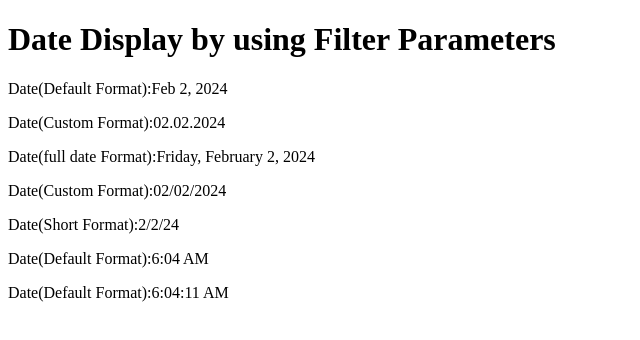
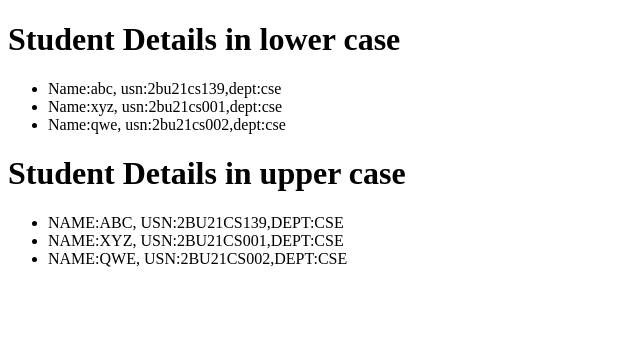
Before and after one commit to Siddarath3670/angular_lab_5sem, a plain HTML site: page pgm12/index.html in a window 1280 px wide. Shown: the whole page, without its empty margins (0-640 px from the left). Drawn offline with nearby package versions, Linux system fonts and the light colour scheme.

Commit message:
Update index.html

```diff
--- a/pgm12/index.html
+++ b/pgm12/index.html
@@ -1,28 +1,37 @@
 <!DOCTYPE html>
 <html lang="en">
+
 <head>
     <meta charset="UTF-8">
     <meta name="viewport" content="width=device-width, initial-scale=1.0">
     <title>Document</title>
     <script src="https://ajax.googleapis.com/ajax/libs/angularjs/1.8.2/angular.min.js"></script>
 </head>
+
 <body>
     <div ng-app="myApp" ng-controller="myCtrl">
-        <h1>Date Display by using Filter Parameters</h1>
-        <p>Date(Default Format):{{today|date}}</p>
-        <p>Date(Custom Format):{{today|date:"dd.MM.y"}}</p>
-        <p>Date(full date  Format):{{today|date:"fullDate"}}</p>
-        <p>Date(Custom Format):{{today|date:"MM/dd/yyyy"}}</p>
-        <p>Date(Short Format):{{today|date:"shortDate"}}</p>
-        <p>Date(Default Format):{{today|date:"shortTime"}}</p>
-        <p>Date(Default Format):{{today|date:"mediumTime"}}</p>
+        <h1>Student Details in lower case</h1>
+        <ul>
+            <li ng-repeat="student in studentList">
+                {{student}}
+            </li>
+        </ul>
 
+        <h1>Student Details in upper case</h1>
+        <ul>
+            <li ng-repeat="student in studentList">
+                {{student | uppercase}}
+            </li>
+        </ul>
     </div>
     <script>
-        var app = angular.module('myApp',[])
-        app.controller('myCtrl',function($scope){
-            $scope.today = new Date();
+        var app = angular.module("myApp", []);
+        app.controller('myCtrl', function ($scope) {
+            $scope.studentList = ['Name:abc, usn:2bu21cs139,dept:cse',
+                'Name:xyz, usn:2bu21cs001,dept:cse',
+                'Name:qwe, usn:2bu21cs002,dept:cse'];
         });
     </script>
 </body>
+
 </html>
```
